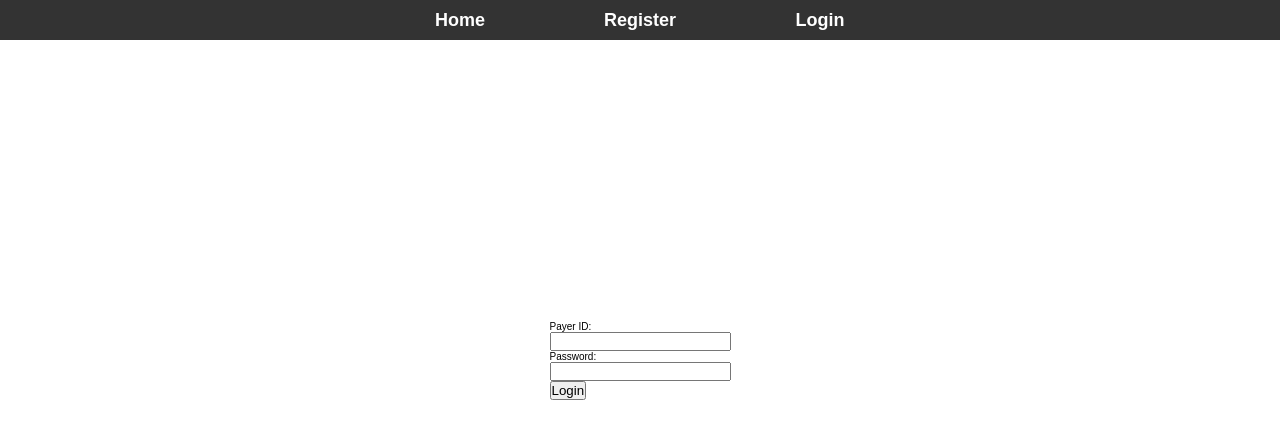
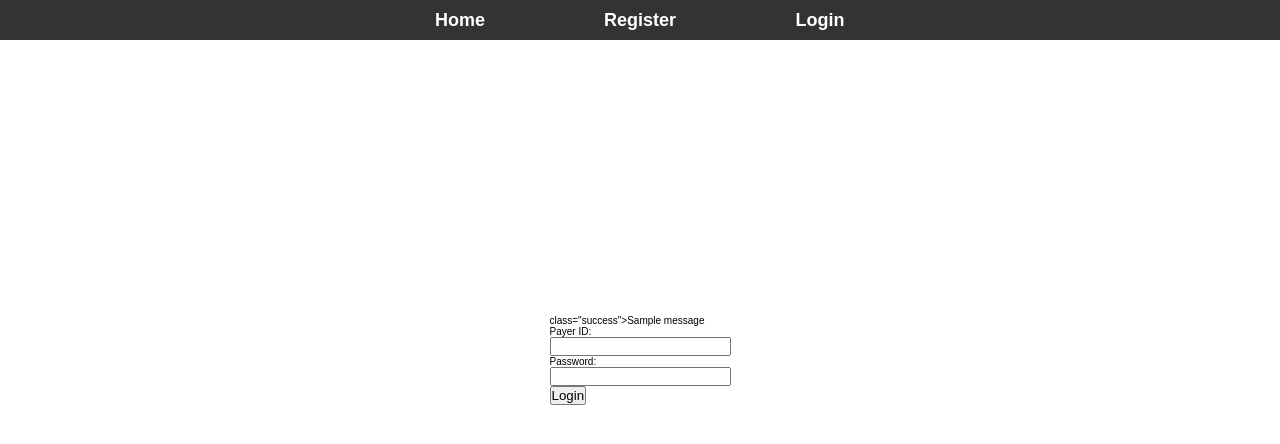
Before and after one commit to DammyDee/pit_computing, a Django app: page /login/ in a window 1280 px wide. Shown: the top 444 px of the page. Run offline with Django 5.2, Linux system fonts and the light colour scheme; tables that the repository leaves empty hold one stand-in row (values such as "Sample post"); one stand-in notice (Sample message) is shown.

Commit message:
Added error messages to request for purpose of validation. Also added DTL tags to handle the existence of errors should validation fail.

```diff
--- a/payeproject/payecomputation/templates/login.html
+++ b/payeproject/payecomputation/templates/login.html
@@ -1,8 +1,14 @@
 {% extends "layout.html" %}
 {% block title %} Login Page {% endblock %}
 {% block content %}
+
 <form method="post" class="login-form">
   {% csrf_token %}
+  {% if messages %}
+    {% for message in messages %}
+      <div>{% if message.tags %} class="{{ message.tags }}"{% endif %}>{{ message }}</div>
+    {% endfor %}
+  {% endif %}
   <div class="label"><label for="payer_id">Payer ID:</label></div>
   <div class="input"><input type="text" id="payer_id" name="id" required /></div>
   <div class="label"><label for="password">Password:</label></div>
--- a/payeproject/payecomputation/views.py
+++ b/payeproject/payecomputation/views.py
@@ -15,8 +15,11 @@ def login_view(request):
                     return redirect('dashboard')  # Redirect to a dashboard or home page
                 else:
                     error_message = "Invalid password."
+                    messages.error(request, error_message)
             except PAYEAgent.DoesNotExist:
                 error_message = "Agent ID does not exist."
+                messages.error(request, error_message)
     else:
         error_message = None
+        messages.error(request, error_message)
     return render(request, 'login.html')
```
